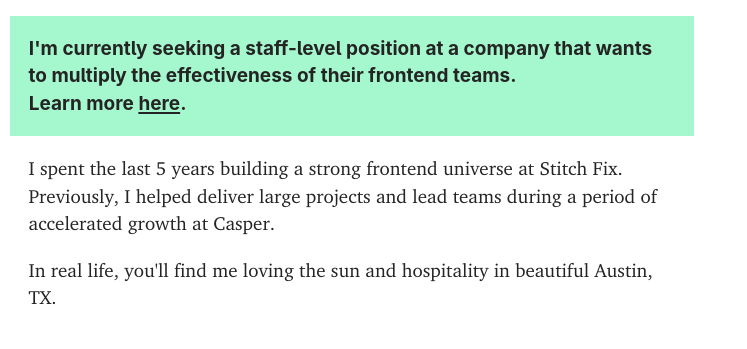
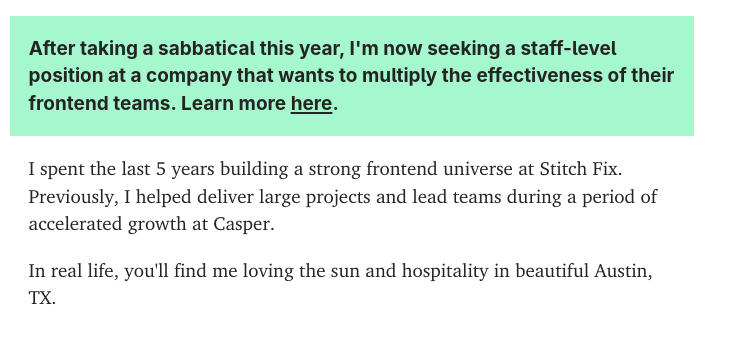
Before and after one commit to robwierzbowski/site, a plain HTML site: page src/index.html in a window 1280 px wide. Shown: the part 239-588 px from the top of the page, without its empty margins (0-747 px from the left). Drawn offline with Linux system fonts and the light colour scheme.

Commit message:
Mention that my sabbatical was voluntary 😂

```diff
--- a/src/index.html
+++ b/src/index.html
@@ -367,9 +367,12 @@
 
         <p class="content-callout">
           <strong>
-            I'm currently seeking a staff-level position at a company that wants
-            to multiply the effectiveness of their frontend teams.
-            Learn&nbsp;more&nbsp;<a class="callout-link" href="/hire-me">here</a
+            After taking a sabbatical this year, I'm now seeking a staff-level
+            position at a company that wants to multiply the effectiveness of
+            their frontend teams. Learn&nbsp;more&nbsp;<a
+              class="callout-link"
+              href="/hire-me"
+              >here</a
             >.</strong
           >
         </p>
```
